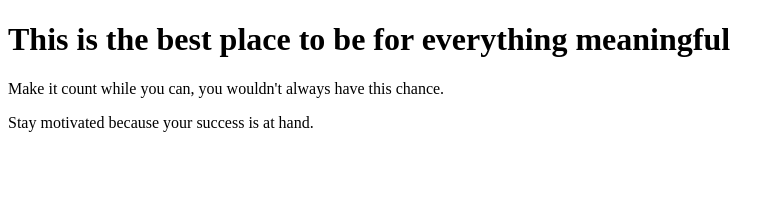
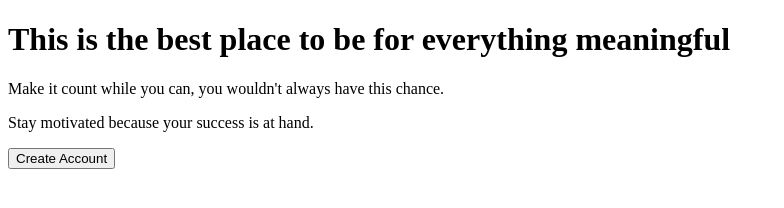
Before and after one commit to Chinexcee/git-proj, a plain HTML site: page index.html in a window 1280 px wide. Shown: the whole page, without its empty margins (0-784 px from the left). Drawn offline with Linux system fonts and the light colour scheme.

Commit message:
a button added

```diff
--- a/index.html
+++ b/index.html
@@ -10,5 +10,6 @@
 
     <p>Make it count while you can, you wouldn't always have this chance.</p>
     <p>Stay motivated because your success is at hand.</p>
+    <button>Create Account</button>
 </body>
 </html>
```
